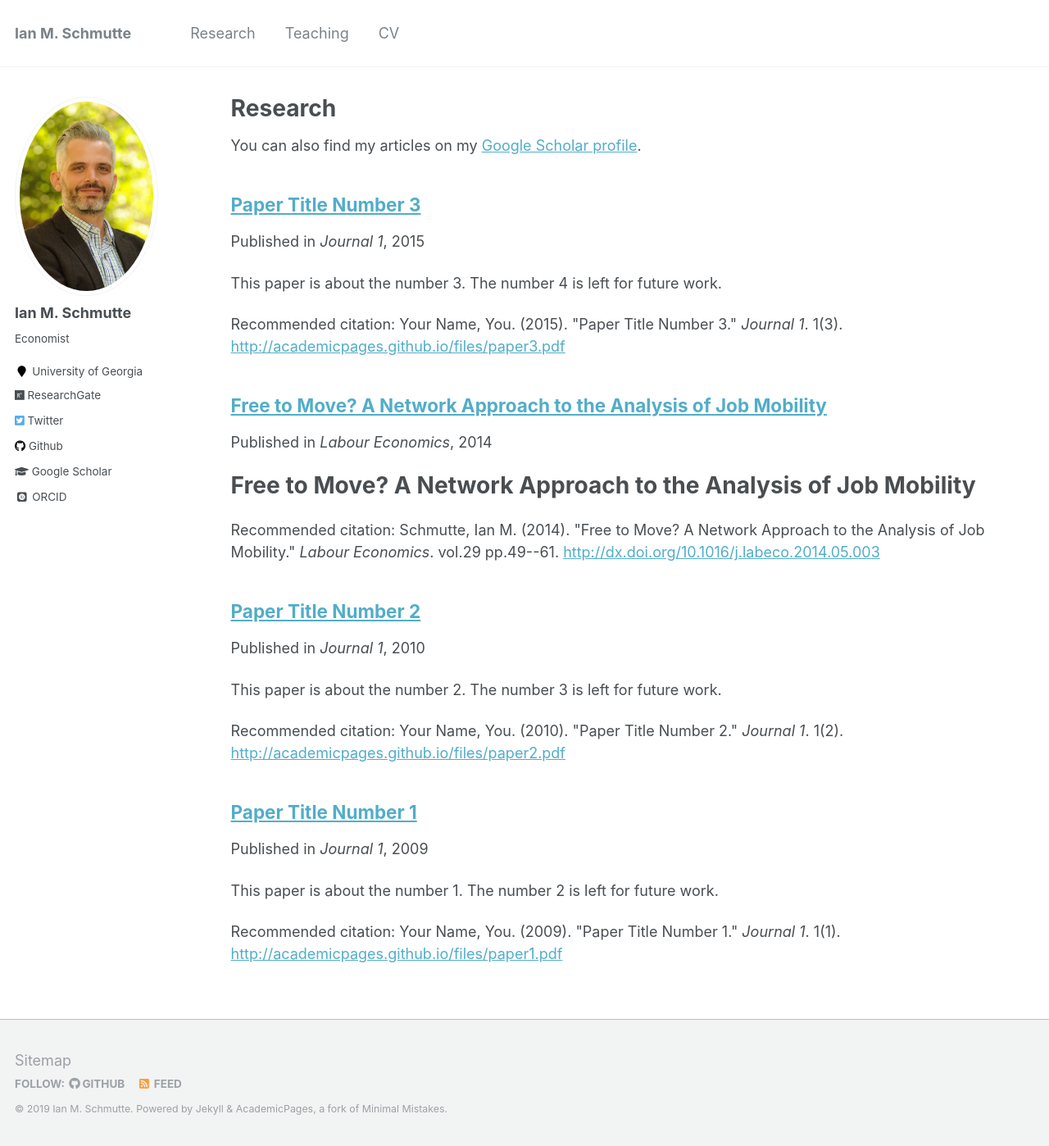
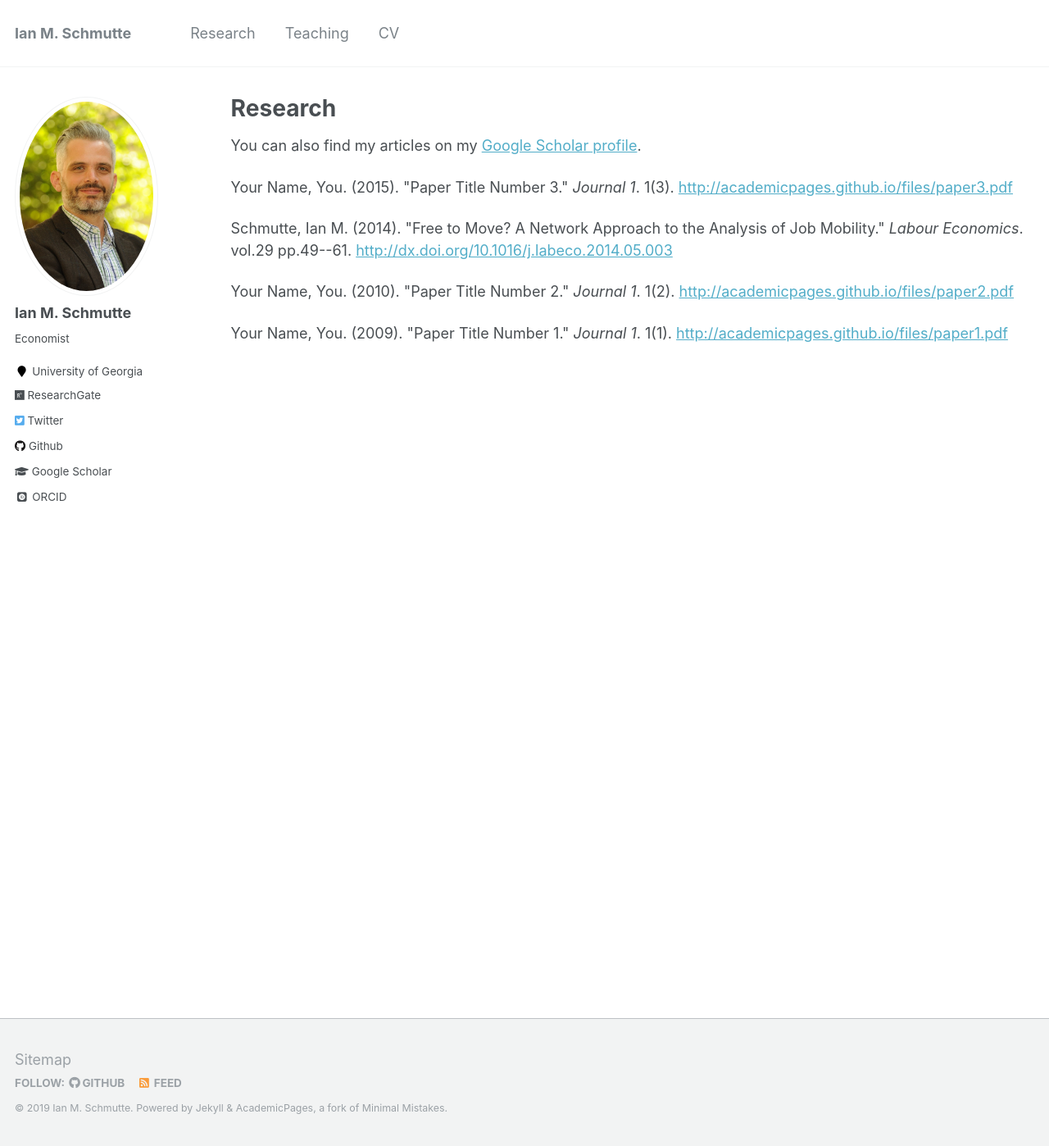
Before and after one commit to ianschmutte/ianschmutte.github.io, a Jekyll site: the page built from _pages/research.md, in a window 1280 px wide and 1398 px high. Shown: the whole window at 82% size. Built offline with Jekyll 4.4.1, drawn with Linux system fonts in a browser that asks for light colours; some web fonts are replaced.

Commit message:
change format of research page

```diff
--- /dev/null
+++ b/_includes/archive-single-research.html
@@ -0,0 +1,33 @@
+{% include base_path %}
+
+{% if post.header.teaser %}
+  {% capture teaser %}{{ post.header.teaser }}{% endcapture %}
+{% else %}
+  {% assign teaser = site.teaser %}
+{% endif %}
+
+{% if post.id %}
+  {% assign title = post.title | markdownify | remove: "<p>" | remove: "</p>" %}
+{% else %}
+  {% assign title = post.title %}
+{% endif %}
+
+<div class="{{ include.type | default: "list" }}__item">
+  <article class="archive__item" itemscope itemtype="http://schema.org/CreativeWork">
+    {% if include.type == "grid" and teaser %}
+      <div class="archive__item-teaser">
+        <img src=
+          {% if teaser contains "://" %}
+            "{{ teaser }}"
+          {% else %}
+            "{{ teaser | prepend: "/images/" | prepend: base_path }}"
+          {% endif %}
+          alt="">
+      </div>
+    {% endif %}
+
+    <p>{{ post.citation }} <a href="{{ post.paperurl }}">{{ post.paperurl }}</a></p>
+
+
+  </article>
+</div>
--- a/_pages/research.md
+++ b/_pages/research.md
@@ -10,5 +10,5 @@ You can also find my articles on my [Google Scholar profile](http://scholar.goog
 {% include base_path %}
 
 {% for post in site.research reversed %}
-  {% include archive-single.html %}
+  {% include archive-single-research.html %}
 {% endfor %}
--- a/_research/2014-08-01-ftm.md
+++ b/_research/2014-08-01-ftm.md
@@ -7,7 +7,6 @@ venue: 'Labour Economics'
 paperurl: 'http://dx.doi.org/10.1016/j.labeco.2014.05.003'
 citation: 'Schmutte, Ian M. (2014). &quot;Free to Move? A Network Approach to the Analysis of Job Mobility.&quot; <i>Labour Economics</i>. vol.29 pp.49--61.'
 ---
-# Free to Move? A Network Approach to the Analysis of Job Mobility
 
 ![Ridiculogram with Modularity Classes](/images/research/ftm-f.png)
 
```
